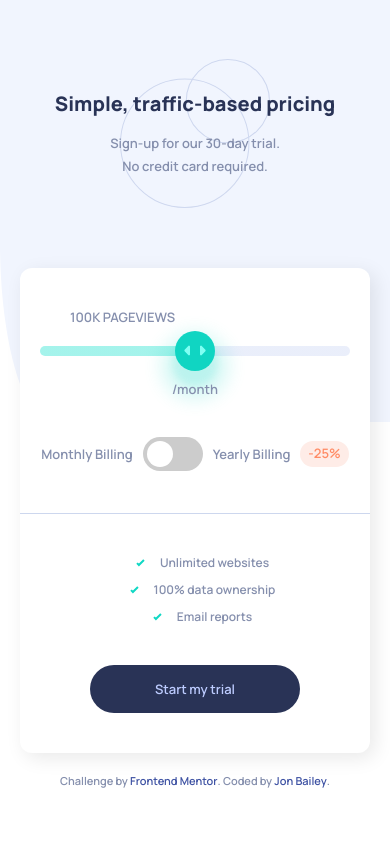
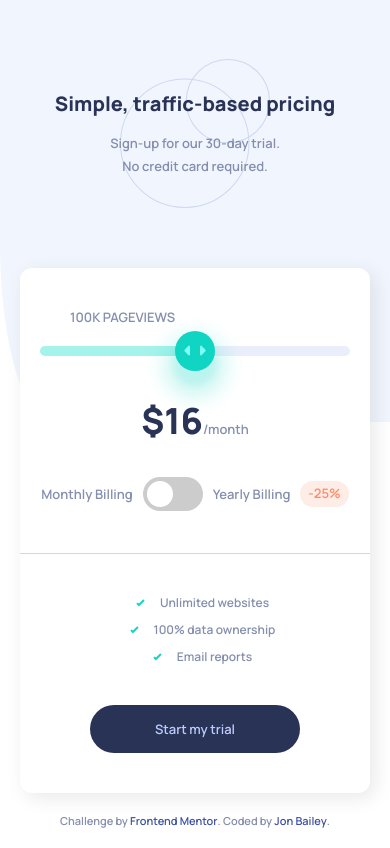
Before and after one commit to Jon-Bailey/pricing-slider, a plain HTML site: page index.html in a window 390 px wide. Drawn offline with Linux system fonts and the light colour scheme.

Commit message:
responsive price

```diff
--- a/index.html
+++ b/index.html
@@ -24,7 +24,7 @@
       <div id="slider-container">
       <input type="range" min="0" max="100" value="50" id="slider-bar">
     </div>
-      <h2 id="price-mobile"><span id="price"></span>/month</h2>
+      <h2 id="price-mobile"><span id="mobile-price"></span>/month</h2>
     </section>
 
   <section id="billing-section">
--- a/script.js
+++ b/script.js
@@ -1,18 +1,24 @@
 const slider = document.getElementById('slider-bar');
 const price = document.getElementById('price');
+const mobilePrice = document.getElementById('mobile-price')
 
 //load initial price
-price.textContent = '$' + slider.value;
+loadPrice = () => {
+    if (mobilePrice) {
+        mobilePrice.textContent = '$' + slider.value;
+    } else {
+        price.textContent = '$' + slider.value;
+    }
+}
 
 //update price and slider track based on slider position
 slider.oninput = function() {
-    price.textContent = '$' + this.value;
-
+    price.textContent = '$' + Math.floor(this.value * .33);
+    mobilePrice.textContent = '$' + Math.floor(this.value * .33);
     let thumbPosition = this.value;
     //const sliderTrack = document.querySelector("input[type='range']::-webkit-slider-runnable-track");
     slider.style.background = `linear-gradient(90deg, hsl(174, 77%, 80%) ${thumbPosition}% , hsl(224, 65%, 95%)${thumbPosition}%)`;
-
-    return price.textContent;
 }
 
+loadPrice();
 slider.oninput();
--- a/style.css
+++ b/style.css
@@ -200,6 +200,12 @@ section {
   font-weight: 800;
 }
 
+#mobile-price {
+  color: hsl(227, 35%, 25%);
+  font-size: 36px;
+  font-weight: 800;
+}
+
 #billing-section {
   display: flex;
   gap: 10px;
@@ -310,6 +316,10 @@ input:checked + .toggle:before {
     display:none;
   }
 
+  #price-mobile {
+    margin-top:40px;
+  }
+
   @media screen and (min-width: 700px) {
     #price-mobile {
       display:none;
@@ -318,4 +328,6 @@ input:checked + .toggle:before {
     #price-desktop {
       display:block;
     }
+
+
   }
```
